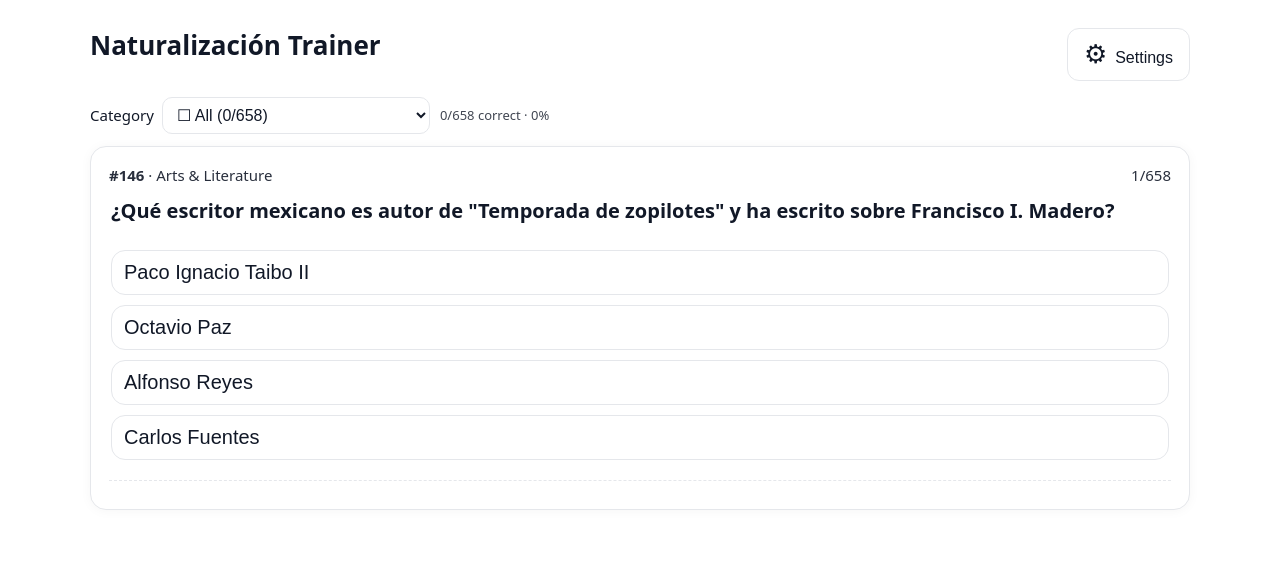
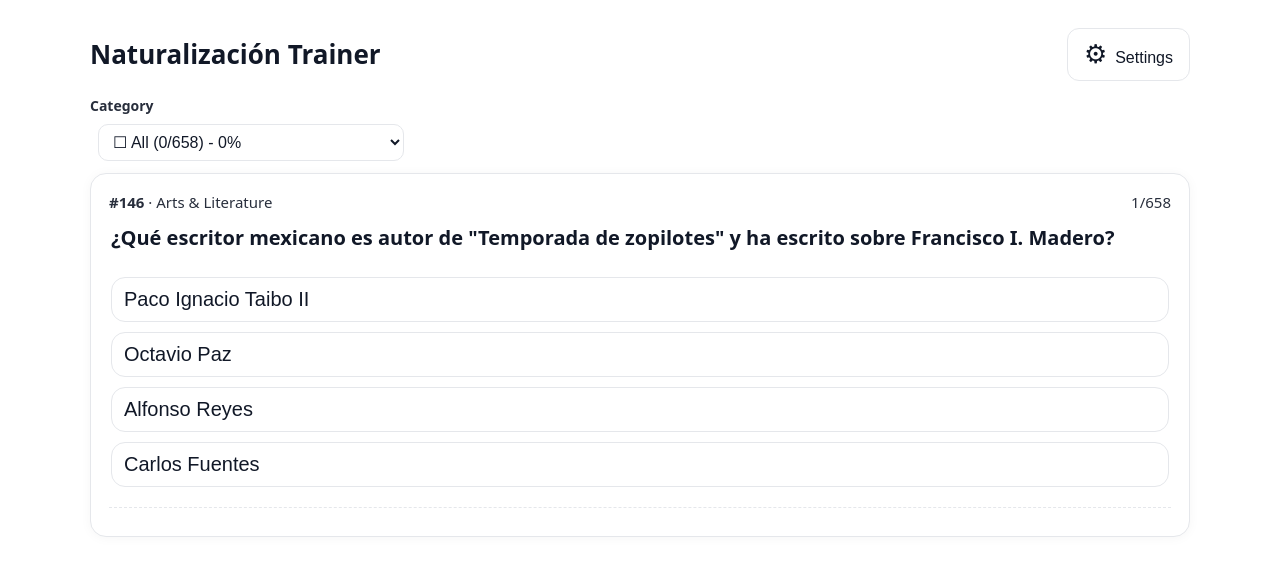
Before and after one commit to brianmcalonen/mexico-study-guide, a React (Create React App) app: page / in a window 1280 px wide. Shown: the top 576 px of the page. Built offline with nearby package versions, Linux system fonts and the light colour scheme.

Commit message:
more updates

```diff
--- a/src/App.js
+++ b/src/App.js
@@ -1,4 +1,4 @@
-import React, { useEffect, useMemo, useState, useRef } from "react";
+import React, { useCallback, useEffect, useMemo, useState, useRef } from "react";
 import "./App.css";
 import { LS_KEY, safeParse, shuffle } from "./utils";
 import Header from "./components/Header";
@@ -199,17 +199,22 @@ export default function App() {
     };
   }, []);
 
-  function hasBeenAnsweredCorrectly(question) {
+  const hasBeenAnsweredCorrectly = useCallback(
+    (question) => {
       const row = results[String(question.qid)];
       return (row?.right ?? 0) > 0;
-  }
+    },
+    [results]
+  );
 
   // Build deck whenever prefs change
   useEffect(() => {
     const source = mode === "mcq" ? allMcq : all;
     const filteredByCategory =
       category === "All" ? source : source.filter((q) => q.category === category);
-    const filtered = filteredByCategory.filter((q) => !hasBeenAnsweredCorrectly(q));
+    const filtered = filteredByCategory.filter(
+      (q) => (results[String(q.qid)]?.right ?? 0) === 0
+    );
     const built = order === "SHUFFLE" ? shuffle(filtered) : filtered;
 
     setDeck(built);
@@ -265,7 +270,6 @@ export default function App() {
     setMcqSelection({ index, isRight, qid });
     mcqSelectionRef.current = { index, isRight, qid };
 
-    mcqTimerRef.current = setTimeout(() => {
     setResults((prev) => {
       const prevRow = prev[qid] ?? { right: 0, wrong: 0, last: null };
       return {
@@ -279,7 +283,6 @@ export default function App() {
     });
 
     setPendingNext(true);
-    }, 800);
   }
 
   function mark(isRight) {
@@ -301,14 +304,6 @@ export default function App() {
 
     setShowAnswer(false);
     setPendingNext(true);
-  }
-
-  function prevCard() {
-    setShowAnswer(false);
-    setIdx((i) => Math.max(0, i - 1));
-    setMcqSelection(null);
-    mcqSelectionRef.current = null;
-    setPendingNext(false);
   }
 
   function nextCard() {
--- a/src/components/Controls.js
+++ b/src/components/Controls.js
@@ -22,8 +22,37 @@ export default function Controls({
       alignItems: "center",
       marginBottom: 12,
     },
-    control: { fontSize: 15, display: "flex", alignItems: "center" },
-    tally: { fontSize: 13, opacity: 0.8, marginLeft: 10 },
+    control: {
+      display: "flex",
+      flexDirection: "column",
+      gap: 8,
+      width: "100%",
+    },
+    label: {
+      fontSize: 14,
+      fontWeight: 600,
+      opacity: 0.9,
+    },
+    selectContainer: {
+      display: "flex",
+      gap: 8,
+      alignItems: "center",
+      flexWrap: "wrap",
+    },
+    tally: {
+      fontSize: 16,
+      fontWeight: 600,
+      opacity: 0.9,
+      marginLeft: 12,
+    },
+    tallyMobile: {
+      fontSize: 16,
+      fontWeight: 600,
+      opacity: 0.9,
+      marginLeft: 0,
+      width: "100%",
+      marginTop: 6,
+    },
     select: {
       padding: "8px 10px",
       borderRadius: 10,
@@ -32,13 +61,15 @@ export default function Controls({
       color: theme.text,
       fontSize: 16,
       marginLeft: 8,
+      ...(isDesktop ? {} : { width: "100%" }),
     },
   };
 
   return (
     <div style={styles.controls}>
       <div style={styles.control}>
-        Category
+        <label style={styles.label}>Category</label>
+        <div style={styles.selectContainer}>
           <select
             value={category}
             onChange={(e) => onCategoryChange(e.target.value)}
@@ -58,6 +89,7 @@ export default function Controls({
                 ? counts.mcq[c] || 0
                 : counts.all[c] || 0);
             const correct = tally?.correct ?? 0;
+            const percent = total > 0 ? Math.round((correct / total) * 100) : 0;
 
             const marker = isComplete ? "☑ " : "☐ ";
             const optionStyle = {
@@ -67,18 +99,13 @@ export default function Controls({
 
             return (
               <option key={c} value={c} style={optionStyle}>
-                {`${marker}${c} (${correct}/${total})`}
+                {`${marker}${c} (${correct}/${total}) - ${percent}%`}
               </option>
             );
           })}
           </select>
-        {categoryTally && (
-          <span style={styles.tally}>
-            {categoryTally.correctAnswered}/{categoryTally.totalQuestions} correct · {categoryTally.percent}%
-          </span>
-        )}
         </div>
-
+      </div>
     </div>
   );
 }
--- a/src/components/Header.js
+++ b/src/components/Header.js
@@ -6,7 +6,7 @@ export default function Header({ isDesktop, theme, onOpenSettings }) {
       display: "flex",
       gap: isDesktop ? 20 : 12,
       justifyContent: "space-between",
-      alignItems: "flex-start",
+      alignItems: "center",
       flexWrap: "wrap",
       marginBottom: isDesktop ? 16 : 12,
     },
@@ -34,8 +34,8 @@ export default function Header({ isDesktop, theme, onOpenSettings }) {
           style={styles.button}
           aria-label="Open settings"
         >
-          <span style={{ fontSize: 26, lineHeight: 1, marginRight: 8 }}>⚙︎</span>
-          <span style={{ fontSize: 16 }}>Settings</span>
+          <span style={{ fontSize: 26, lineHeight: 1, marginRight: isDesktop ? 8 : 0 }}>⚙︎</span>
+          {isDesktop && <span style={{ fontSize: 16 }}>Settings</span>}
         </button>
       </div>
     </div>
--- a/src/components/QuestionCard.js
+++ b/src/components/QuestionCard.js
@@ -63,7 +63,8 @@ export default function QuestionCard({
       cursor: "pointer",
       minWidth: 80,
       flex: !isDesktop ? 1 : "unset",
-      maxWidth: isDesktop ? "unset" : 200,
+      maxWidth: isDesktop ? "unset" : "100%",
+      width: !isDesktop ? "100%" : "unset",
     },
     nextInline: {
       padding: "12px 14px",
```
Lines whose indentation alone changed are shown as unchanged.
